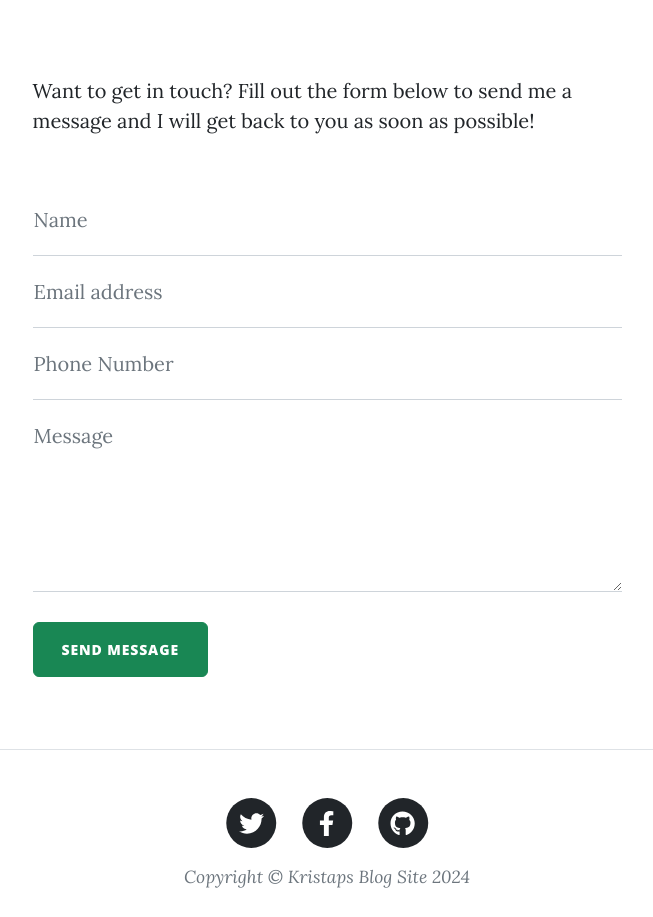
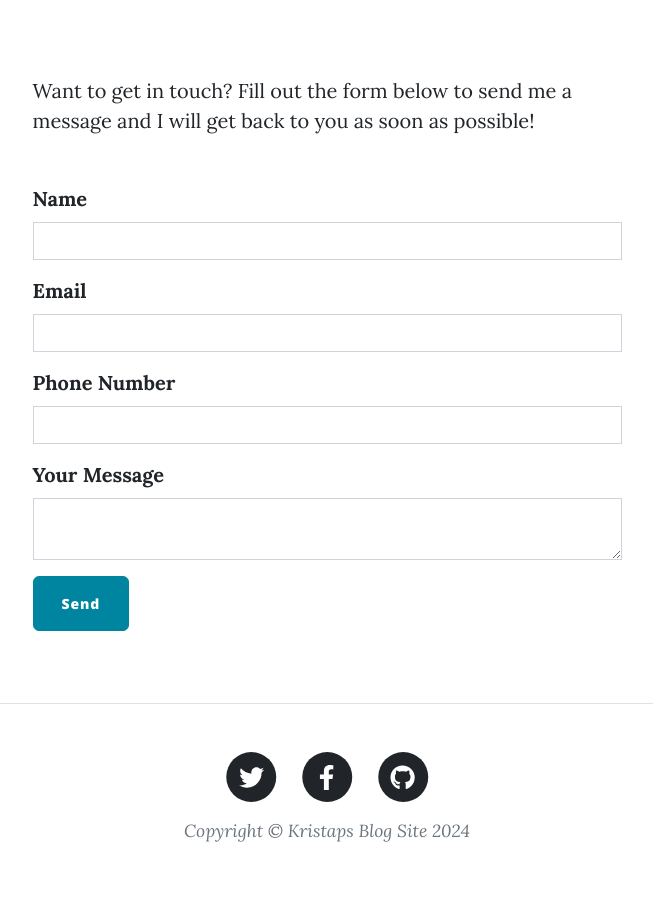
Before and after one commit to Kristapsssss/BlogSite, a Flask app: page /contact in a window 1280 px wide. Shown: the part 536-1453 px from the top of the page, without its empty margins (313-966 px from the left). After the commit the page ends 1378 px from the top, so only its background shows below. Run offline with Flask 3, Linux system fonts and the light colour scheme; some libraries are stand-ins or nearby versions.

Commit message:
Rework contact page to use FlaskForm template.

```diff
--- a/forms.py
+++ b/forms.py
@@ -1,5 +1,5 @@
 from flask_wtf import FlaskForm
-from wtforms import StringField, SubmitField, EmailField
+from wtforms import StringField, SubmitField, EmailField, TextAreaField
 from wtforms.validators import DataRequired, URL, Email
 from flask_ckeditor import CKEditorField
 
@@ -32,3 +32,12 @@ class LoginForm(FlaskForm):
 class CommentForm(FlaskForm):
     comment = CKEditorField("Comment", validators=[DataRequired()])
     submit = SubmitField("Add Comment")
+
+
+# ContactForm so users can comment the admin of the site
+class ContactForm(FlaskForm):
+    name = StringField("Name", validators=[DataRequired()])
+    email = EmailField("Email", validators=[DataRequired(), Email()])
+    phone = StringField("Phone Number", validators=[DataRequired()])
+    message = TextAreaField("Your Message", validators=[DataRequired()])
+    submit = SubmitField("Send")
--- a/main.py
+++ b/main.py
@@ -12,7 +12,7 @@ from sqlalchemy import Integer, String, Text, ForeignKey
 from functools import wraps
 from werkzeug.security import generate_password_hash, check_password_hash
 # Import forms from the forms.py
-from forms import CreatePostForm, RegisterForm, LoginForm, CommentForm
+from forms import CreatePostForm, RegisterForm, LoginForm, CommentForm, ContactForm
 
 '''
 On Windows type:
@@ -267,26 +267,26 @@ def about():
 
 @app.route("/contact", methods=["GET", "POST"])
 def contact():
+    form = ContactForm()
     if request.method == "GET":
-        return render_template("contact.html")
+        return render_template("contact.html", form=form)
     elif request.method == "POST":
         name = request.form["name"]
         email = request.form["email"]
         phone = request.form["phone"]
         message = request.form["message"]
-        try:
-            with smtplib.SMTP("smtp.gmail.com") as connection:
-                connection.starttls()
-                connection.login(user=my_email, password=password)
-                connection.sendmail(from_addr=my_email,
-                                    to_addrs=my_email,
-                                    msg=f"Subject:Contact from BlogPost Site.\n\nName: {name}\n"
-                                        f"Email: {email}\n"
-                                        f"Phone Number: {phone}\n"
-                                        f"Message from user: {message}")
-            return render_template("contact.html", msg_sent=True)
-        except Exception as e:
-            return render_template("contact.html")
+
+        with smtplib.SMTP("smtp.gmail.com") as connection:
+            connection.starttls()
+            connection.login(user=my_email, password=password)
+            connection.sendmail(from_addr=my_email,
+                                to_addrs=my_email,
+                                msg=f"Subject:Contact from BlogPost Site.\n\nName: {name}\n"
+                                    f"Email: {email}\n"
+                                    f"Phone Number: {phone}\n"
+                                    f"Message from user: {message}")
+        return render_template("contact.html", msg_sent=True, form=form)
+
 
 if __name__ == "__main__":
     app.run(debug=False)
--- a/templates/contact.html
+++ b/templates/contact.html
@@ -1,4 +1,5 @@
 {% include "header.html" %}
+{% from "bootstrap5/form.html" import render_form %}
 
 <!-- Page Header-->
 <header
@@ -32,65 +33,7 @@
         <div class="my-5">
           <!-- * * * * * * * * * * * * * * *-->
           <!-- * * Simplified SB Contact Form for the Tutorial* *-->
-          <form
-            id="contactForm"
-            name="sentMessage"
-            action="{{ url_for('contact') }}"
-            method="post"
-          >
-            <div class="form-floating">
-              <input
-                class="form-control"
-                id="name"
-                name="name"
-                type="text"
-                placeholder="Enter your name..."
-                required
-              />
-              <label for="name">Name</label>
-            </div>
-            <div class="form-floating">
-              <input
-                class="form-control"
-                id="email"
-                name="email"
-                type="email"
-                placeholder="Enter your email..."
-                required
-              />
-              <label for="email">Email address</label>
-            </div>
-            <div class="form-floating">
-              <input
-                class="form-control"
-                id="phone"
-                name="phone"
-                type="tel"
-                placeholder="Enter your phone number..."
-                required
-              />
-              <label for="phone">Phone Number</label>
-            </div>
-            <div class="form-floating">
-              <textarea
-                class="form-control"
-                id="message"
-                name="message"
-                placeholder="Enter your message here..."
-                required
-                style="height: 12rem"
-              ></textarea>
-              <label for="message">Message</label>
-            </div>
-            <br />
-            <button
-              class="btn btn-success text-uppercase"
-              id="submitButton"
-              type="submit"
-            >
-              Send Message
-            </button>
-          </form>
+          {{ render_form(form, novalidate=True) }}
         </div>
       </div>
     </div>
```
